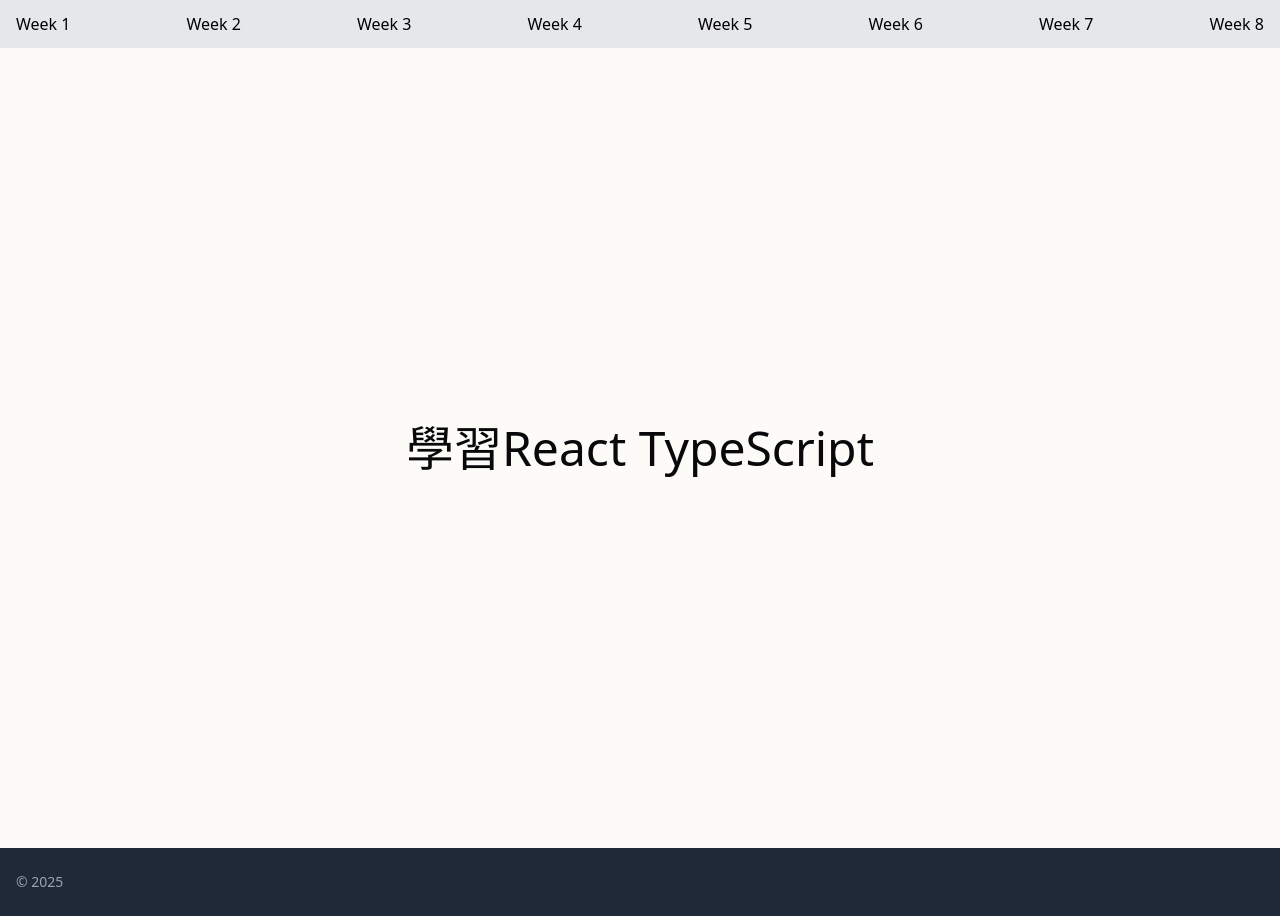
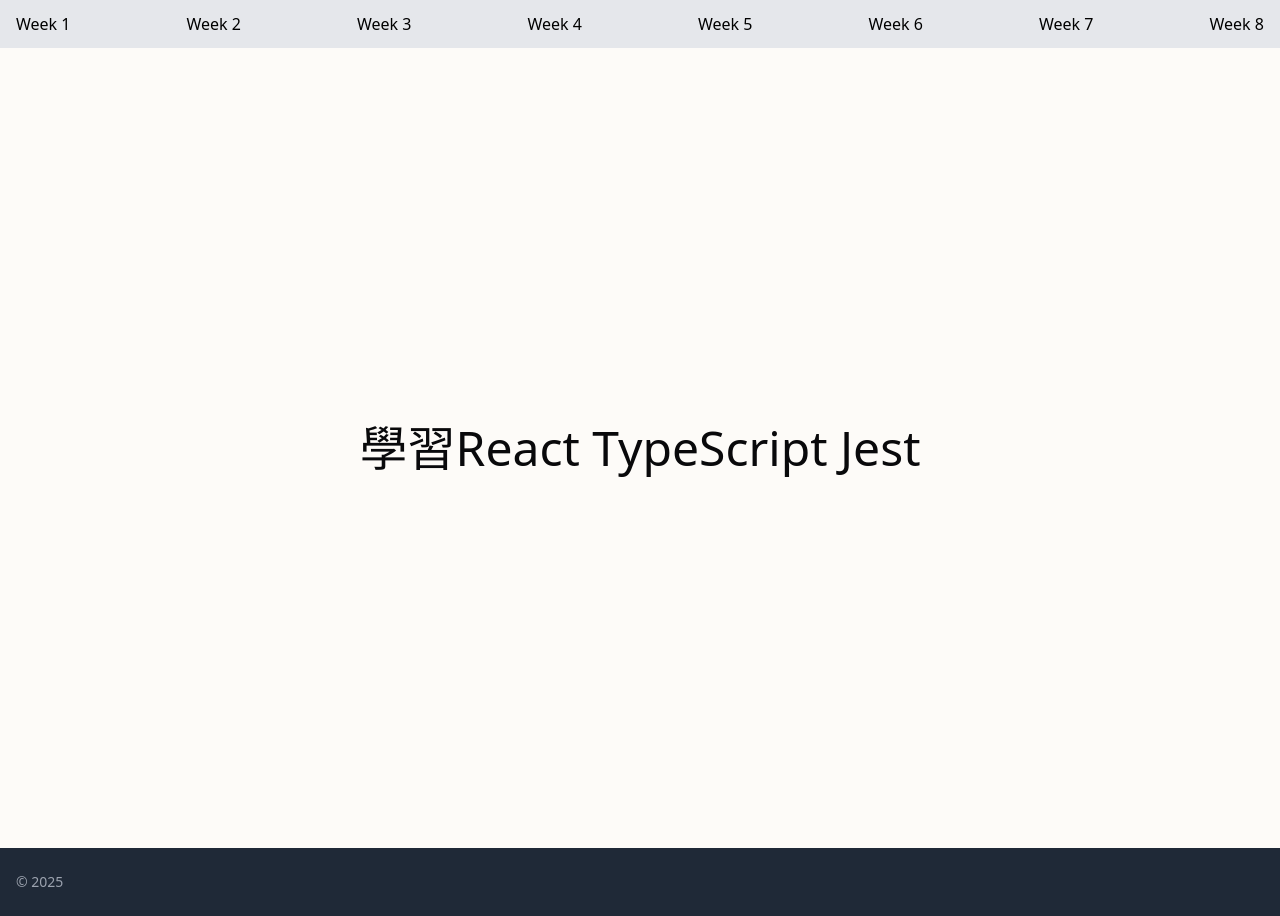
Before and after one commit to ttppoo121440/learn-react, a React (Vite) app: page / in a window 1280 px wide. Built offline with nearby package versions, Linux system fonts and the light colour scheme.

Commit message:
修正 文字

```diff
--- a/src/pages/Home/index.tsx
+++ b/src/pages/Home/index.tsx
@@ -1,7 +1,7 @@
 const Home = () => {
   return (
     <div className="container flex h-screen items-center justify-center">
-      <h1 className="text-5xl">學習React TypeScript</h1>
+      <h1 className="text-5xl">學習React TypeScript Jest</h1>
     </div>
   );
 };
```
